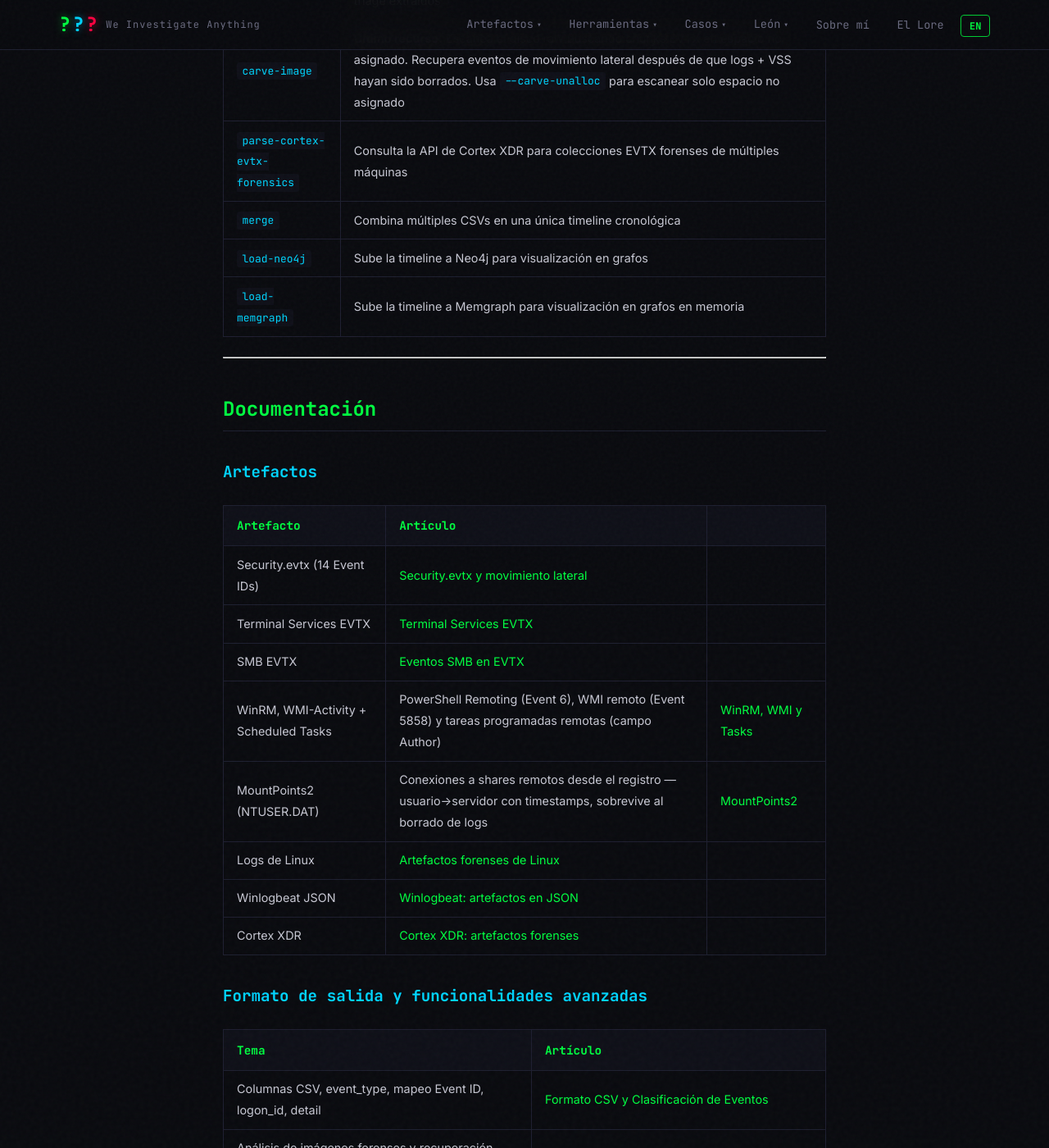
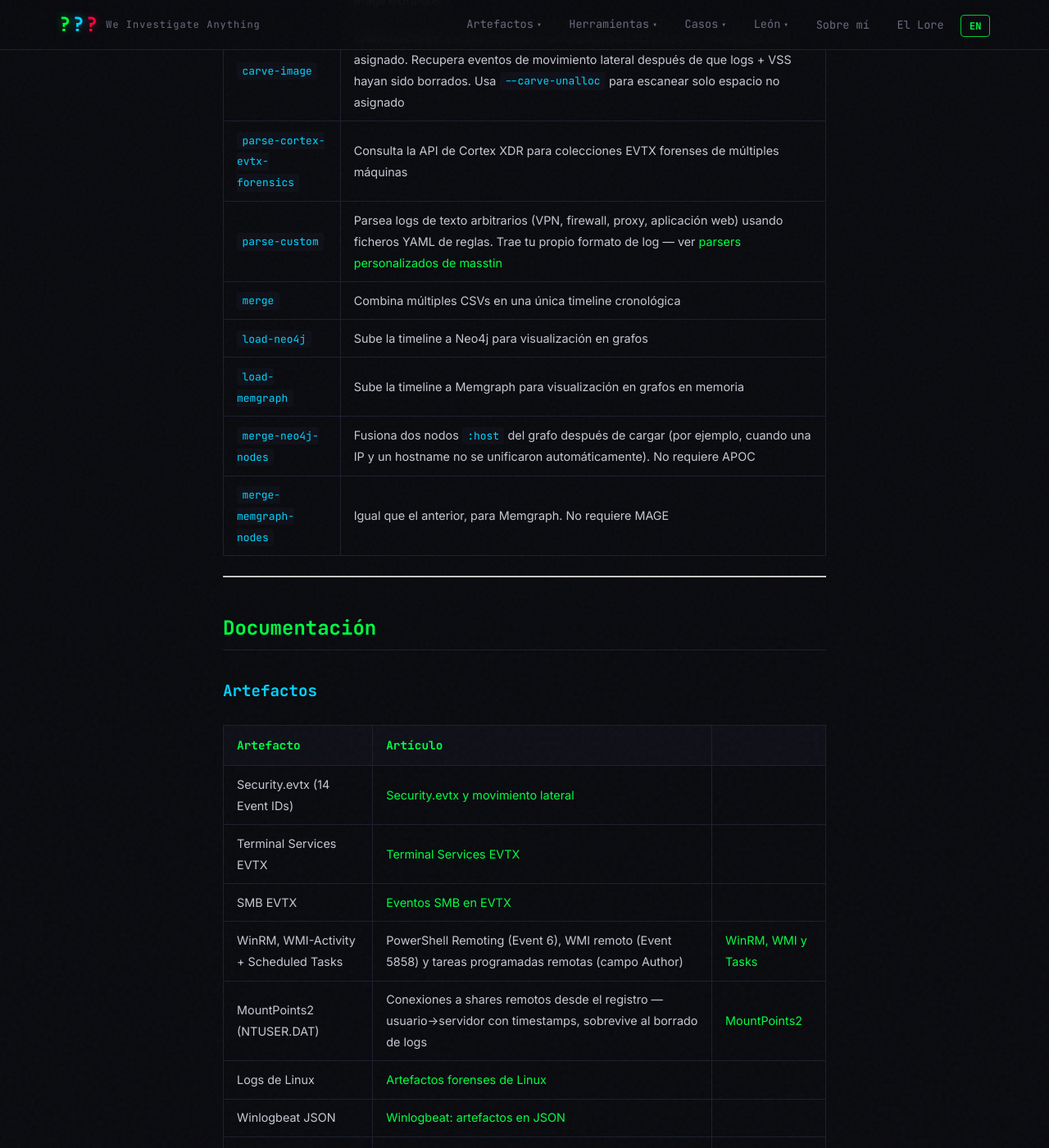
Before and after one commit to jupyterj0nes/jupyterj0nes.github.io, a Jekyll site: the page built from _posts/es/2026-04-06-masstin-lateral-movement-rust.md, in a window 1280 px wide and 1400 px high, scrolled down 7893 px. Shown: the whole window at 82% size. Built offline with Jekyll 4.4.1, drawn with Linux system fonts in a browser that asks for light colours; comment, search, counter and statistics services are not loaded; some of the changed text lies outside the part shown.

Commit message:
docs(masstin): link custom-parsers + triage-detection from main hub
The two newest masstin posts existed but were not referenced from the
main /tools/masstin-lateral-movement-rust/ hub:

- masstin-custom-parsers: parse-custom action lets you bring your own
  log format (VPN, firewall, proxy, web app) via a YAML rule file.
  Added as a new row in the Artifacts table next to Cortex / Linux /
  Winlogbeat — it is conceptually another data source, just user
  defined. Also added parse-custom to the Available Actions table
  where it was missing entirely.
- masstin-triage-detection: automatic recognition of KAPE,
  Velociraptor and Cortex offline collector packages inside
  parse-image / parse-massive. Added as a row in Output Format and
  Advanced Features since it is a feature of the recursive parser
  rather than a new source.

Also added the two new merge-{neo4j,memgraph}-nodes actions to the
Available Actions table so the hub now lists every action masstin
exposes.

Same changes applied to the EN and ES posts.

```diff
--- a/_posts/es/2026-04-06-masstin-lateral-movement-rust.md
+++ b/_posts/es/2026-04-06-masstin-lateral-movement-rust.md
@@ -127,9 +127,12 @@
 | `parse-massive` | Como `parse-image` pero también incluye EVTX y logs sueltos de los directorios `-d` — útil cuando la evidencia es una mezcla de imágenes de disco y paquetes triage extraídos |
 | `carve-image` | **Último recurso.** Escanea el disco raw buscando chunks EVTX en espacio no asignado. Recupera eventos de movimiento lateral después de que logs + VSS hayan sido borrados. Usa `--carve-unalloc` para escanear solo espacio no asignado |
 | `parse-cortex-evtx-forensics` | Consulta la API de Cortex XDR para colecciones EVTX forenses de múltiples máquinas |
+| `parse-custom` | Parsea logs de texto arbitrarios (VPN, firewall, proxy, aplicación web) usando ficheros YAML de reglas. Trae tu propio formato de log — ver [parsers personalizados de masstin](/es/tools/masstin-custom-parsers/) |
 | `merge` | Combina múltiples CSVs en una única timeline cronológica |
 | `load-neo4j` | Sube la timeline a Neo4j para visualización en grafos |
 | `load-memgraph` | Sube la timeline a Memgraph para visualización en grafos en memoria |
+| `merge-neo4j-nodes` | Fusiona dos nodos `:host` del grafo después de cargar (por ejemplo, cuando una IP y un hostname no se unificaron automáticamente). No requiere APOC |
+| `merge-memgraph-nodes` | Igual que el anterior, para Memgraph. No requiere MAGE |
 
 ---
 
@@ -147,6 +150,7 @@
 | Logs de Linux | [Artefactos forenses de Linux](/es/artifacts/linux-forensic-artifacts/) |
 | Winlogbeat JSON | [Winlogbeat: artefactos en JSON](/es/artifacts/winlogbeat-elastic-artifacts/) |
 | Cortex XDR | [Cortex XDR: artefactos forenses](/es/artifacts/cortex-xdr-artifacts/) |
+| **Parsers personalizados (BYO logs)** | VPN, firewall, proxy, aplicación web — define tu propio formato de log con un fichero YAML de reglas y parséalo como cualquier otra fuente. [Parsers personalizados de masstin](/es/tools/masstin-custom-parsers/) |
 
 ### Formato de salida y funcionalidades avanzadas
 
@@ -156,6 +160,7 @@
 | Análisis de imágenes forenses y recuperación VSS | [Recuperando logs borrados desde VSS](/es/tools/masstin-vss-recovery/) |
 | User Access Logging (UAL) | [Historial de acceso a servidor desde bases de datos ESE](/es/tools/masstin-ual/) |
 | vshadow-rs — parser VSS en Rust puro | [vshadow-rs](/es/tools/vshadow-rs/) |
+| Detección de triages (KAPE / Velociraptor / Cortex) — reconocimiento automático de paquetes triage dentro de `parse-image` y `parse-massive` | [Detección de triages en masstin](/es/tools/masstin-triage-detection/) |
 
 ### Bases de datos graficas
 
```
Also changed, not shown: _posts/en/2026-04-06-masstin-lateral-movement-rust.md (+5 -0 lines).
